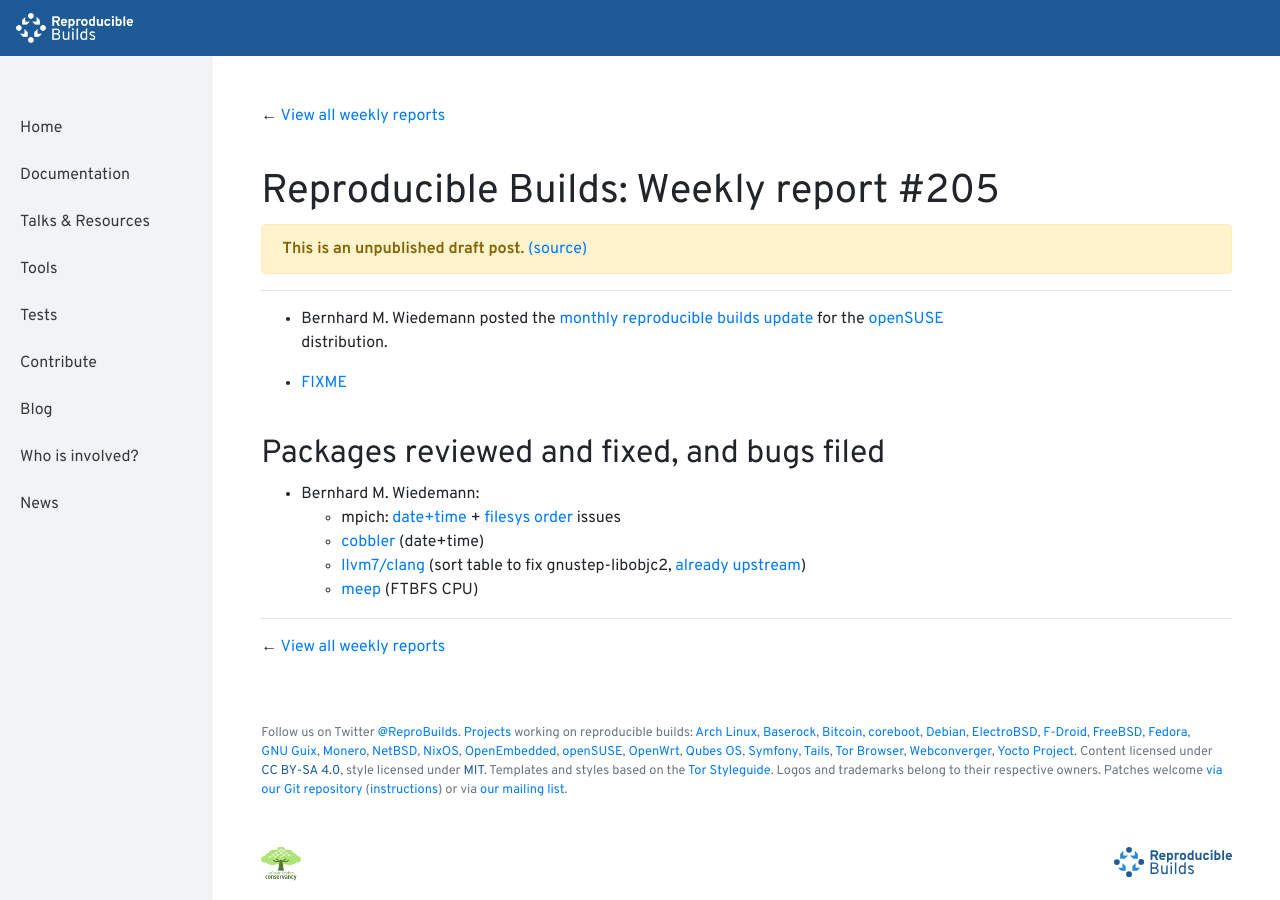
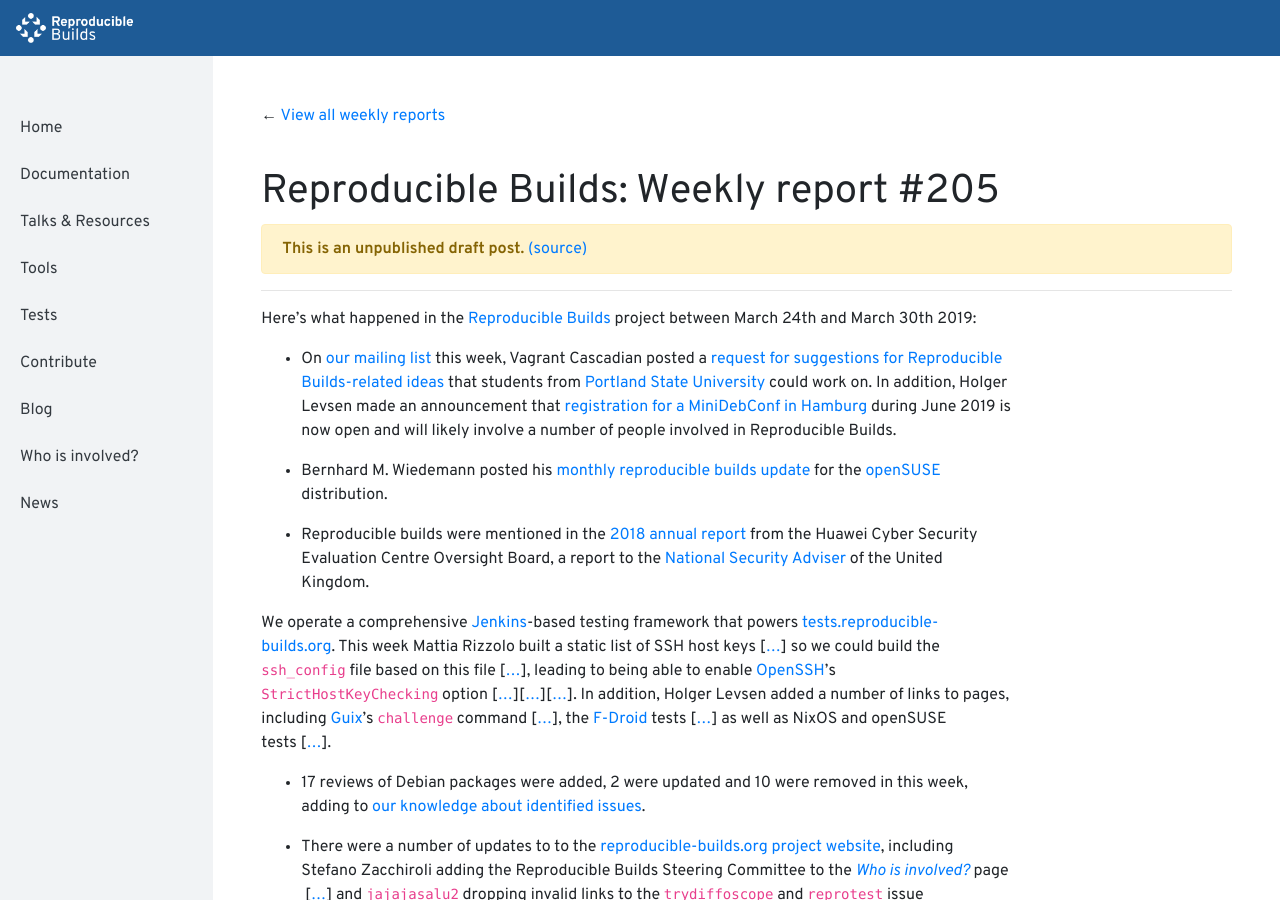
Before and after one commit to prototypefund/reproducible-website, a Jekyll site: the page built from _blog/posts/205.md, in a window 1280 px wide and 900 px high. Built offline with Jekyll 4.4.1, drawn with Linux system fonts in a browser that asks for light colours; some of the changed text lies outside the part shown.

Commit message:
205: Initial draft.

```diff
--- a/_blog/posts/205.md
+++ b/_blog/posts/205.md
@@ -3,14 +3,35 @@
 week: 205
 ---
 
-* Bernhard M. Wiedemann posted the [monthly reproducible builds update](https://lists.opensuse.org/opensuse-factory/2019-03/msg00362.html) for the [openSUSE](https://opensuse.org/) distribution.
+Here's what happened in the [Reproducible Builds](https://reproducible-builds.org) project between March 24th and March 30th 2019:
 
-* [FIXME](https://assets.publishing.service.gov.uk/government/uploads/system/uploads/attachment_data/file/727415/20180717_HCSEC_Oversight_Board_Report_2018_-_FINAL.pdf)
+* On [our mailing list](https://lists.reproducible-builds.org/pipermail/rb-general/) this week, Vagrant Cascadian posted a [request for suggestions for Reproducible Builds-related ideas](https://lists.reproducible-builds.org/pipermail/rb-general/2019-March/001513.html) that students from [Portland State University](https://www.pdx.edu/) could work on. In addition, Holger Levsen made an announcement that [registration for a MiniDebConf in Hamburg](https://lists.reproducible-builds.org/pipermail/rb-general/2019-March/001511.html) during June 2019 is now open and will likely involve a number of people involved in Reproducible Builds.
+
+* Bernhard M. Wiedemann posted his [monthly reproducible builds update](https://lists.opensuse.org/opensuse-factory/2019-03/msg00362.html) for the [openSUSE](https://opensuse.org/) distribution.
+
+* Reproducible builds were mentioned in the [2018 annual report](https://www.gov.uk/government/publications/huawei-cyber-security-evaluation-centre-oversight-board-annual-report-2018) from the Huawei Cyber Security Evaluation Centre Oversight Board, a report to the [National Security Adviser](https://en.wikipedia.org/wiki/National_Security_Adviser_(United_Kingdom)) of the United Kingdom.
+
+We operate a comprehensive [Jenkins](https://jenkins.io/)-based testing framework that powers [tests.reproducible-builds.org](https://tests.reproducible-builds.org). This week Mattia Rizzolo built a static list of SSH host keys&nbsp;[[...](https://salsa.debian.org/qa/jenkins.debian.net/commit/5230852b)] so we could build the `ssh_config` file based on this file&nbsp;[[...](https://salsa.debian.org/qa/jenkins.debian.net/commit/eaff665a)], leading to being able to enable [OpenSSH](https://www.openssh.com/)'s `StrictHostKeyChecking` option&nbsp;[[...](https://salsa.debian.org/qa/jenkins.debian.net/commit/37bb8c04)][[...](https://salsa.debian.org/qa/jenkins.debian.net/commit/ea5f5d51)][[...](https://salsa.debian.org/qa/jenkins.debian.net/commit/3b074b5f)]. In addition, Holger Levsen added a number of links to pages, including [Guix](https://www.gnu.org/software/guix/)'s `challenge` command&nbsp;[[...](https://salsa.debian.org/qa/jenkins.debian.net/commit/8bc0af30)], the [F-Droid](https://f-droid.org/en/) tests&nbsp;[[...](https://salsa.debian.org/qa/jenkins.debian.net/commit/652b85a3)] as well as NixOS and openSUSE tests&nbsp;[[...](https://salsa.debian.org/qa/jenkins.debian.net/commit/ab15630e)].
+
+* 17 reviews of Debian packages were added, 2 were updated and 10 were removed in this week, adding to [our knowledge about identified issues](https://tests.reproducible-builds.org/debian/index_issues.html).
+
+* There were a number of updates to to the [reproducible-builds.org project website](https://reproducible-builds.org), including Stefano Zacchiroli adding the Reproducible Builds Steering Committee to the [*Who is involved?*](https://reproducible-builds.org/who/) page &nbsp;[[...](https://salsa.debian.org/reproducible-builds/reproducible-website/commit/ade9a01)] and `jajajasalu2` dropping invalid links to the `trydiffoscope` and `reprotest` issue trackers&nbsp;[[...](https://salsa.debian.org/reproducible-builds/reproducible-website/commit/2a25dde)].
+
+**Don't forget that Reproducible Builds is part of May/August 2019 round of [Outreachy](https://www.outreachy.org/) which offers paid internships to work on free software.** Internships are open to applicants around the world and are paid a stipend for the three month internship with an additional travel stipend to attend conferences. So far, we received more than ten initial requests from candidates and the closing date for applicants is **April 2nd**. More information is available [on the application page](https://www.outreachy.org/may-2019-august-2019-outreachy-internships/communities/debian/).
+
 
 ## Packages reviewed and fixed, and bugs filed
 
+* Chris Lamb:
+    * [#925575](https://bugs.debian.org/925575) filed against [tclxml](https://tracker.debian.org/pkg/tclxml).
+
 * Bernhard M. Wiedemann:
-    * mpich: [date+time](https://github.com/pmodels/mpich/pull/3686) + [filesys order](https://github.com/pmodels/mpich/pull/3690) issues
-    * [cobbler](https://github.com/cobbler/cobbler/pull/2049) (date+time)
-    * [llvm7/clang](https://build.opensuse.org/request/show/689452) (sort table to fix gnustep-libobjc2, [already upstream](https://reviews.llvm.org/rC339668))
-    * [meep](https://bugzilla.opensuse.org/show_bug.cgi?id=1130438) (FTBFS CPU)
+    * mpich: [date/time](https://github.com/pmodels/mpich/pull/3686) and [filesystem ordering](https://github.com/pmodels/mpich/pull/3690) issues.
+    * [cobbler](https://github.com/cobbler/cobbler/pull/2049) (date/time).
+    * [llvm7/clang](https://build.opensuse.org/request/show/689452) (sort table to fix `gnustep-libobjc2`, [already upstream](https://reviews.llvm.org/rC339668)).
+    * [meep](https://bugzilla.opensuse.org/show_bug.cgi?id=1130438) (FTBFS CPU).
+
+
+---
+
+This week's edition was written by Bernhard M. Wiedemann, Chris Lamb & reviewed by a bunch of Reproducible Builds folks on IRC & the mailing lists.
```
